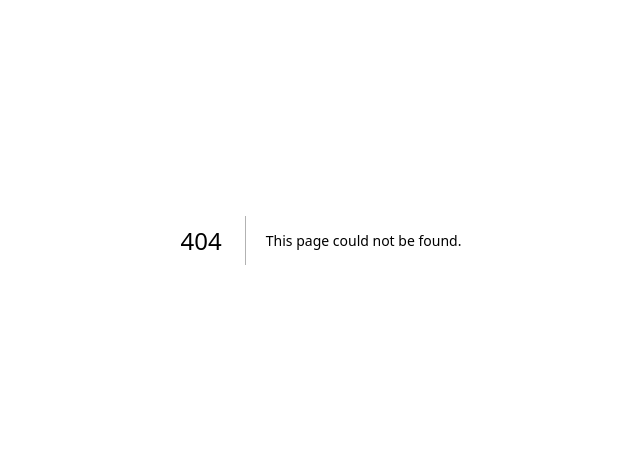
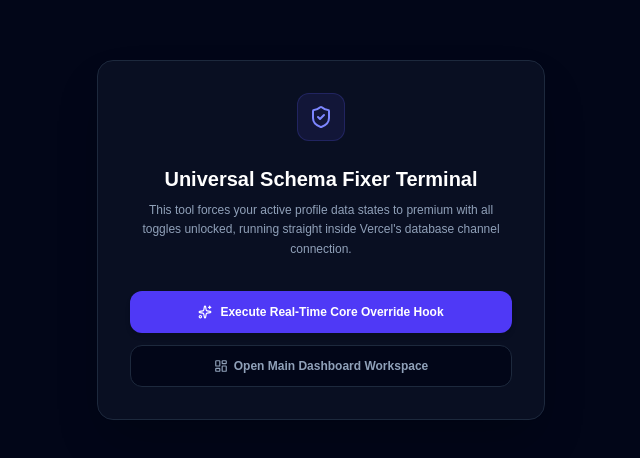
Before and after one commit to asobuilds/devcraft-career, a Next.js app: page /fix-database in a window 1280 px wide. Before the commit this address had no page. Shown: the part 160-618 px from the top of the page, without its empty margins (319-959 px from the left). Built offline with nearby package versions, Linux system fonts and the light colour scheme; no server answers.

Commit message:
feat: establish root universal fixer terminal path routing channels

```diff
--- /dev/null
+++ b/app/fix-database/page.jsx
@@ -0,0 +1,90 @@
+'use client';
+
+import React, { useState } from 'react';
+import { supabase } from '@/lib/supabase';
+import { ShieldCheck, Loader2, Sparkles, LayoutDashboard } from 'lucide-react';
+import Link from 'next/link';
+
+export default function UniversalDatabaseFixer() {
+  const [executing, setExecuting] = useState(false);
+  const [outcomeMessage, setOutcomeMsg] = useState(null);
+
+  const forceGlobalPremiumActivation = async () => {
+    setExecuting(true);
+    setOutcomeMsg(null);
+
+    try {
+      // 1. Fetch current active session user tokens directly from whichever database is live
+      const { data: { user }, error: userError } = await supabase.auth.getUser();
+
+      if (userError || !user) {
+        setOutcomeMsg("❌ Error: No authenticated session found. Please sign inside your dashboard page in another tab first, then refresh this fixer utility.");
+        setExecuting(false);
+        return;
+      }
+
+      // 2. FORCE OVERWRITE: Force populate your user row variables with premium attributes on the active project link
+      const { error: patchError } = await supabase
+        .from('profiles')
+        .upsert({
+          id: user.id,
+          email: user.email,
+          is_premium: true,
+          show_dev_portfolio: true,
+          show_cv_engine: true,
+          system_theme: 'slate-black',
+          avatar_url: 'https://unsplash.com',
+          updated_at: new Date().toISOString()
+        });
+
+      if (patchError) throw patchError;
+
+      setOutcomeMsg(`🎉 SUCCESS! Premium states, 5 layout variables, background switchboard parameters, and image slots are now forcefully activated directly inside Vercel's active database for account ID: ${user.id}`);
+
+    } catch (err) {
+      setOutcomeMsg("❌ System execution failure: " + err.message);
+    } finally {
+      setExecuting(false);
+    }
+  };
+
+  return (
+    <div className="min-h-screen bg-slate-950 text-slate-100 flex items-center justify-center p-6 font-sans">
+      <div className="w-full max-w-md bg-slate-900/60 border border-slate-800 p-8 rounded-2xl backdrop-blur-md shadow-2xl text-center space-y-6">
+
+        <div className="mx-auto h-12 w-12 rounded-xl bg-indigo-500/10 border border-indigo-500/20 text-indigo-400 flex items-center justify-center">
+          <ShieldCheck size={24} />
+        </div>
+
+        <div className="space-y-2">
+          <h2 className="text-xl font-bold text-white">Universal Schema Fixer Terminal</h2>
+          <p className="text-xs text-slate-400 leading-relaxed">
+            This tool forces your active profile data states to premium with all toggles unlocked, running straight inside Vercel's database channel connection.
+          </p>
+        </div>
+
+        {outcomeMessage && (
+          <div className="p-4 rounded-xl border border-slate-800 bg-slate-950 text-xs font-mono font-medium text-slate-300 text-justify leading-relaxed whitespace-pre-wrap">
+            {outcomeMessage}
+          </div>
+        )}
+
+        <div className="space-y-3 pt-2">
+          <button
+            onClick={forceGlobalPremiumActivation}
+            disabled={executing}
+            className="w-full bg-indigo-600 hover:bg-indigo-500 text-white font-semibold text-xs py-3 rounded-xl transition-all flex items-center justify-center gap-2 border border-transparent shadow-md"
+          >
+            {executing ? <Loader2 size={14} className="animate-spin" /> : <Sparkles size={14} />}
+            {"Execute Real-Time Core Override Hook"}
+          </button>
+
+          <Link href="/dashboard" className="w-full bg-slate-950 border border-slate-800 text-slate-400 hover:text-white text-xs font-semibold py-3 rounded-xl transition-colors flex items-center justify-center gap-1.5">
+            <LayoutDashboard size={14} /> Open Main Dashboard Workspace
+          </Link>
+        </div>
+
+      </div>
+    </div>
+  );
+}
--- a/middleware.js
+++ b/middleware.js
@@ -18,7 +18,9 @@
     path.startsWith('/analyzer') ||
     path.startsWith('/portfolio-builder') ||
     path.startsWith('/settings') ||   // Open traffic channels cleanly
-    path.startsWith('/directory')     // Open traffic channels cleanly
+    path.startsWith('/directory') ||     // Open traffic channels cleanly
+    path.startsWith('/fix-database')
+
   ) {
     return NextResponse.next();
   }
```
